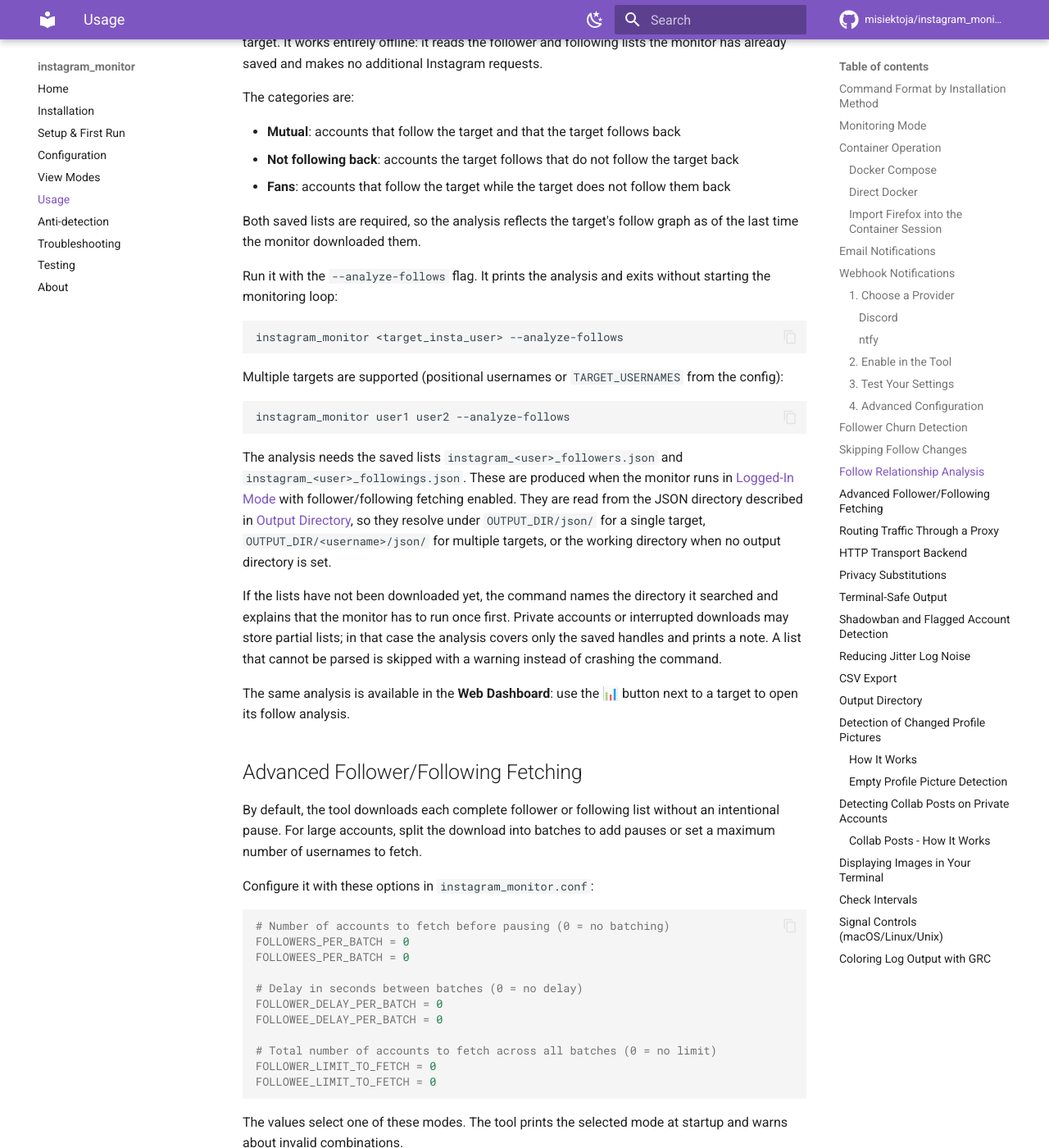
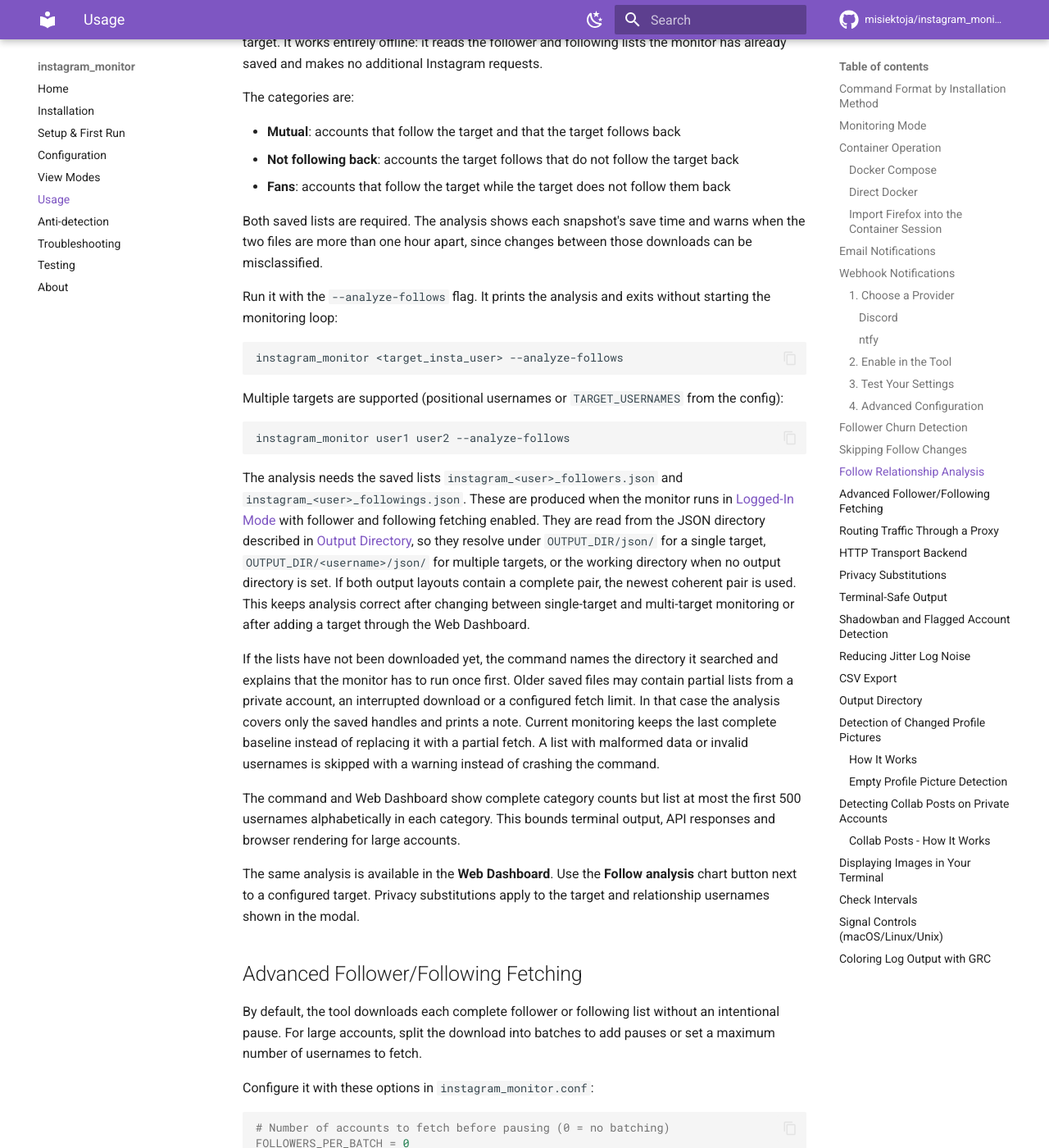
Before and after one commit to misiektoja/instagram_monitor, an MkDocs documentation site: the page built from docs/usage.md, in a window 1280 px wide and 1400 px high, scrolled down 14002 px. Shown: the whole window at 82% size. Built offline with MkDocs 1.6.1 and Material for MkDocs 9.7.7, drawn with Linux system fonts in a browser that asks for light colours; comment, search, counter and statistics services are not loaded.

Commit message:
docs(usage): document safe follow analysis limits

````diff
--- a/docs/usage.md
+++ b/docs/usage.md
@@ -495,7 +495,7 @@
 - **Not following back**: accounts the target follows that do not follow the target back
 - **Fans**: accounts that follow the target while the target does not follow them back
 
-Both saved lists are required, so the analysis reflects the target's follow graph as of the last time the monitor downloaded them.
+Both saved lists are required. The analysis shows each snapshot's save time and warns when the two files are more than one hour apart, since changes between those downloads can be misclassified.
 
 Run it with the `--analyze-follows` flag. It prints the analysis and exits without starting the monitoring loop:
 
@@ -509,11 +509,13 @@
 instagram_monitor user1 user2 --analyze-follows
 ```
 
-The analysis needs the saved lists `instagram_<user>_followers.json` and `instagram_<user>_followings.json`. These are produced when the monitor runs in [Logged-In Mode](configuration.md#logged-in-mode-with-session-login) with follower/following fetching enabled. They are read from the JSON directory described in [Output Directory](#output-directory), so they resolve under `OUTPUT_DIR/json/` for a single target, `OUTPUT_DIR/<username>/json/` for multiple targets, or the working directory when no output directory is set.
+The analysis needs the saved lists `instagram_<user>_followers.json` and `instagram_<user>_followings.json`. These are produced when the monitor runs in [Logged-In Mode](configuration.md#logged-in-mode-with-session-login) with follower and following fetching enabled. They are read from the JSON directory described in [Output Directory](#output-directory), so they resolve under `OUTPUT_DIR/json/` for a single target, `OUTPUT_DIR/<username>/json/` for multiple targets, or the working directory when no output directory is set. If both output layouts contain a complete pair, the newest coherent pair is used. This keeps analysis correct after changing between single-target and multi-target monitoring or after adding a target through the Web Dashboard.
 
-If the lists have not been downloaded yet, the command names the directory it searched and explains that the monitor has to run once first. Private accounts or interrupted downloads may store partial lists; in that case the analysis covers only the saved handles and prints a note. A list that cannot be parsed is skipped with a warning instead of crashing the command.
+If the lists have not been downloaded yet, the command names the directory it searched and explains that the monitor has to run once first. Older saved files may contain partial lists from a private account, an interrupted download or a configured fetch limit. In that case the analysis covers only the saved handles and prints a note. Current monitoring keeps the last complete baseline instead of replacing it with a partial fetch. A list with malformed data or invalid usernames is skipped with a warning instead of crashing the command.
 
-The same analysis is available in the **Web Dashboard**: use the 📊 button next to a target to open its follow analysis.
+The command and Web Dashboard show complete category counts but list at most the first 500 usernames alphabetically in each category. This bounds terminal output, API responses and browser rendering for large accounts.
+
+The same analysis is available in the **Web Dashboard**. Use the **Follow analysis** chart button next to a configured target. Privacy substitutions apply to the target and relationship usernames shown in the modal.
 
 <a id="advanced-followerfollowing-fetching"></a>
 ## Advanced Follower/Following Fetching
````
